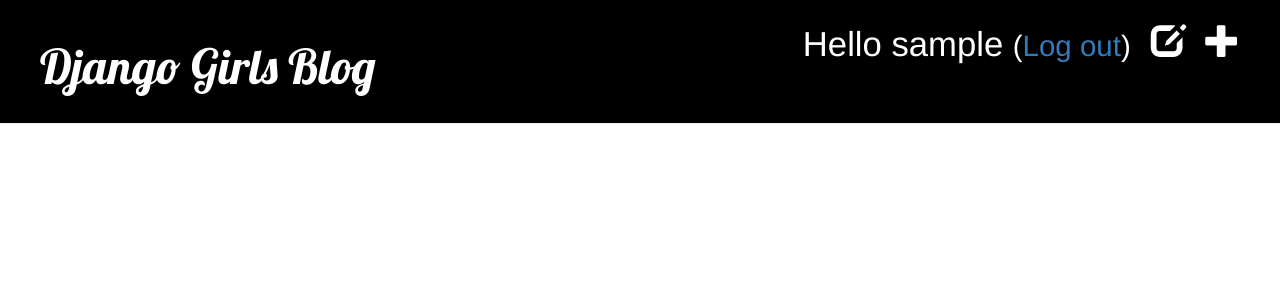
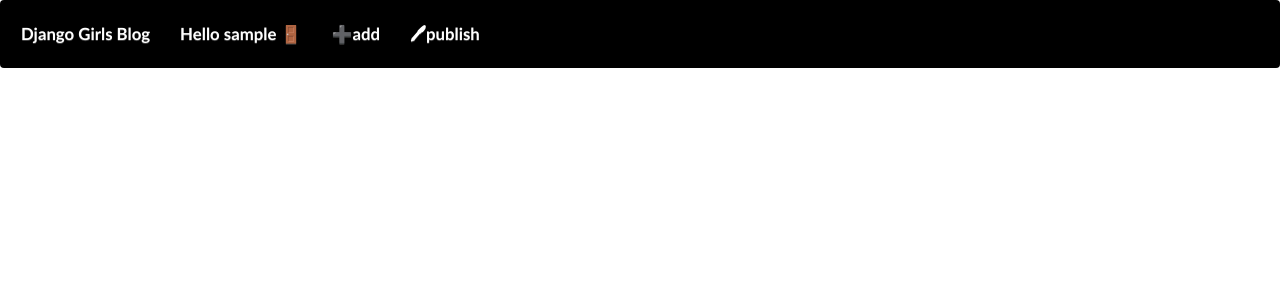
Before and after one commit to Pearcee/my-first-blog, a Django app: page / in a window 1280 px wide. Shown: the top 300 px of the page. Run offline with Django 3.2, Linux system fonts and the light colour scheme; the visitor is signed in with stand-in values (Sample User, id 1); data that the repository does not hold is empty; some libraries are stand-ins or nearby versions.

Commit message:
My app, 3rd commit

```diff
--- a/blog/static/css/blog.css
+++ b/blog/static/css/blog.css
@@ -4,9 +4,12 @@
     padding: 20px 20px 20px 40px;
 }
 
-.page-header h1, .page-header h1 a, .page-header h1 a:visited, .page-header h1 a:active {
+.page-header h1,
+.page-header h1 a,
+.page-header h1 a:visited,
+.page-header h1 a:active {
     color: #ffffff;
-    font-size: 36pt;
+    font-size: 20pt;
     text-decoration: none;
 }
 
@@ -14,23 +17,29 @@
     margin-left: 40px;
 }
 
-h1, h2, h3, h4 {
-    font-family: 'Lobster', cursive;
+h1,
+h2,
+h3,
+h4 {
+    font-family: 'Courier New', Courier, monospace, cursive;
 }
 
 .date {
-    color: #828282;
+    color: black;
 }
 
 .save {
     float: right;
 }
 
-.post-form textarea, .post-form input {
+.post-form textarea,
+.post-form input {
     width: 100%;
 }
 
-.top-menu, .top-menu:hover, .top-menu:visited {
+.top-menu,
+.top-menu:hover,
+.top-menu:visited {
     color: #ffffff;
     float: right;
     font-size: 26pt;
@@ -41,6 +50,50 @@
     margin-bottom: 70px;
 }
 
-.post h1 a, .post h1 a:visited {
+.post h1 a,
+.post h1 a:visited {
     color: #000000;
 }
+
+.message {
+    font-weight: 600;
+    color: blue;
+}
+
+.navbar {
+    background-color: black;
+    font-size: 1em;
+    font-family: 'Trebuchet MS', 'Lucida Sans Unicode', 'Lucida Grande', 'Lucida Sans', Arial, sans-serif;
+    color: white;
+    padding: 8px 5px 8px 5px;
+}
+
+.navbar a {
+    text-decoration: none;
+    color: inherit;
+}
+
+.navbar-brand {
+    font-size: 1.2em;
+    font-weight: 600;
+}
+
+.navbar-item {
+    font-variant: small-caps;
+    margin-left: 30px;
+}
+
+/* style.css */
+.skip-link {
+    position: absolute;
+    top: -40px;
+    left: 0;
+    background: #000000;
+    color: white;
+    padding: 8px;
+    z-index: 100;
+}
+
+.skip-link:focus {
+    top: 0;
+}
--- a/blog/templates/blog/base.html
+++ b/blog/templates/blog/base.html
@@ -1,5 +1,5 @@
 <!DOCTYPE html>
-{% load staticfiles %}
+{% load static %}
 <html lang="en">
   <head>
         <meta name="Description" content="Put your description here.">
@@ -7,20 +7,23 @@
         <title>Django Girls blog</title>
         <link rel="stylesheet" href="//maxcdn.bootstrapcdn.com/bootstrap/3.2.0/css/bootstrap.min.css">
         <link rel="stylesheet" href="//maxcdn.bootstrapcdn.com/bootstrap/3.2.0/css/bootstrap-theme.min.css">
-        <link href='//fonts.googleapis.com/css?family=Lobster&subset=latin,latin-ext' rel='stylesheet' type='text/css'>
         <link rel="stylesheet" href="{% static 'css/blog.css' %}">
     </head>
     <body>
-        <div class="page-header">
+        <a class="skip-link" href="#maincontent">Skip to main</a>
+        <div class="navbar">
+            <a href="/" class="navbar-brand">Django Girls Blog</a>
             {% if user.is_authenticated %}
-                <a href="{% url 'post_new' %}" class="top-menu"><span class="glyphicon glyphicon-plus"></span></a>
-                <a href="{% url 'post_draft_list' %}" class="top-menu"><span class="glyphicon glyphicon-edit"></span></a>
-                <p class="top-menu">Hello {{ user.username }} <small>(<a href="{% url 'logout' %}">Log out</a>)</small></p>
+                <a href="{% url 'logout' %}" class="navbar-brand">Hello {{ user.username }} 🚪</a>
+                <a href="{% url 'post_new' %}" class="navbar-brand">➕add</a>
+                <a href="{% url 'post_draft_list' %}" class="navbar-brand">🖊publish</a>
+
             {% else %}
-                <a href="{% url 'login' %}" class="top-menu"><span class="glyphicon glyphicon-lock"></span></a>
+                <a href="{% url 'login' %}" class="top-menu">Login</a>
             {% endif %}
-            <h1><a href="/">Django Girls Blog</a></h1>
+
         </div>
+        <main id="maincontent"></main>
         <div class="content container">
             <div class="row">
                 <div class="col-md-8">
--- a/blog/templates/blog/post_detail.html
+++ b/blog/templates/blog/post_detail.html
@@ -8,10 +8,10 @@
             </div>
         {% else %}
             <a class="btn btn-default" href="{% url 'post_publish' pk=post.pk %}">Publish</a>
-            <a class="btn btn-default" href="{% url 'post_remove' pk=post.pk %}"><span class="glyphicon glyphicon-remove"></span></a>
+            <a class="btn btn-default" href="{% url 'post_remove' pk=post.pk %}">-</a>
 
         {% endif %}
-        <a class="btn btn-default" href="{% url 'post_edit' pk=post.pk %}"><span class="glyphicon glyphicon-pencil"></span></a>
+        <a class="btn btn-default" href="{% url 'post_edit' pk=post.pk %}">Edit</a>
         <h1>{{ post.title }}</h1>
         <p>{{ post.text|linebreaksbr }}</p>
     </div>
--- a/blog/templates/blog/post_list.html
+++ b/blog/templates/blog/post_list.html
@@ -7,7 +7,7 @@
                 {{ post.published_date }}
             </div>
             {% if user.is_authenticated %}
-                <a class="btn btn-default" href="{% url 'post_edit' pk=post.pk %}"><span class="glyphicon glyphicon-pencil"></span></a>
+                <a class="btn btn-default" href="{% url 'post_edit' pk=post.pk %}">Edit</a>
             {% endif %}
             <p>{{ post.text|linebreaksbr }}</p>
         </div>
--- /dev/null
+++ b/blog/templates/blog/robots.txt
@@ -0,0 +1,3 @@
+User-agent: *
+Disallow: /admin/
+Disallow: /accounts/
--- a/mysite/settings.py
+++ b/mysite/settings.py
@@ -104,9 +104,9 @@
 # Internationalization
 # https://docs.djangoproject.com/en/1.10/topics/i18n/
 
-LANGUAGE_CODE = 'en-uk'
+LANGUAGE_CODE = 'en-us'
 
-TIME_ZONE = 'Europe/London'
+TIME_ZONE = 'UTC'
 
 USE_I18N = True
 
```
